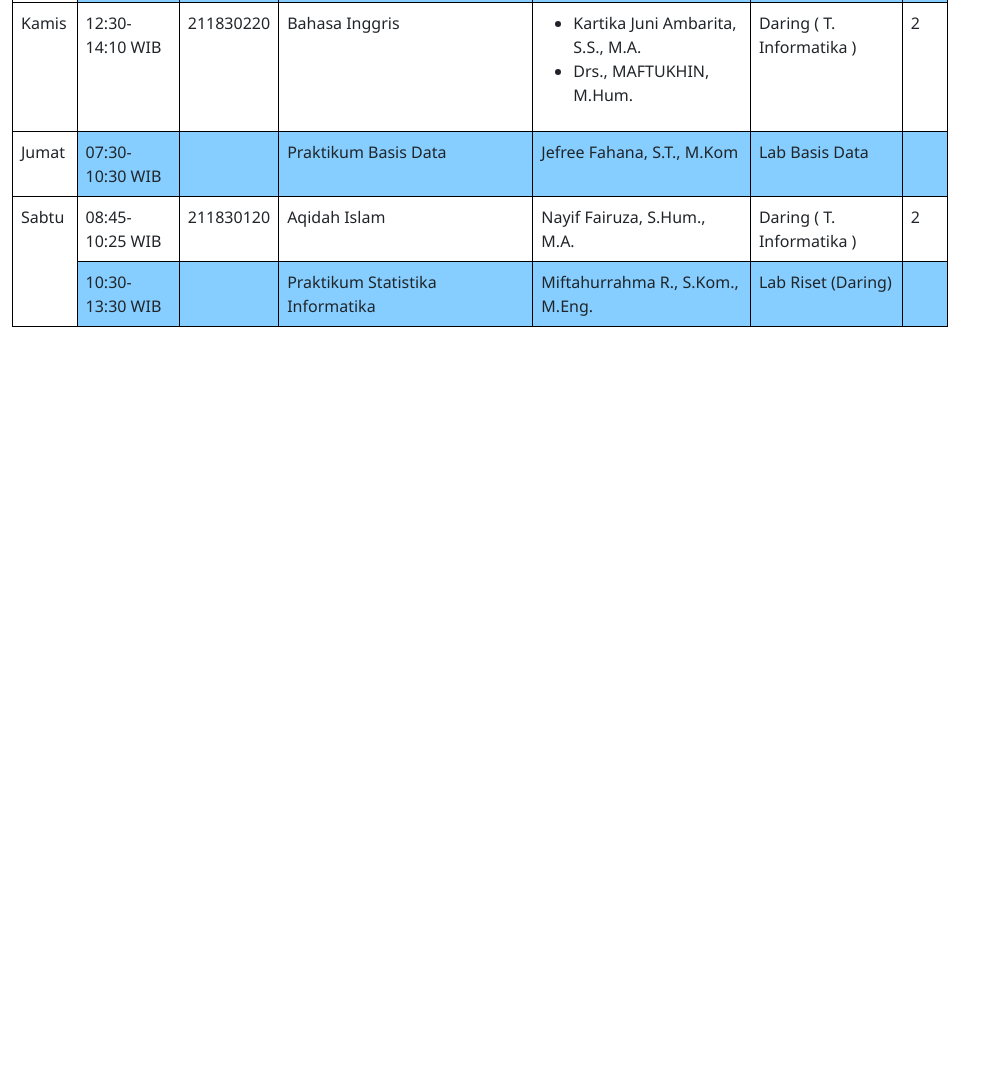
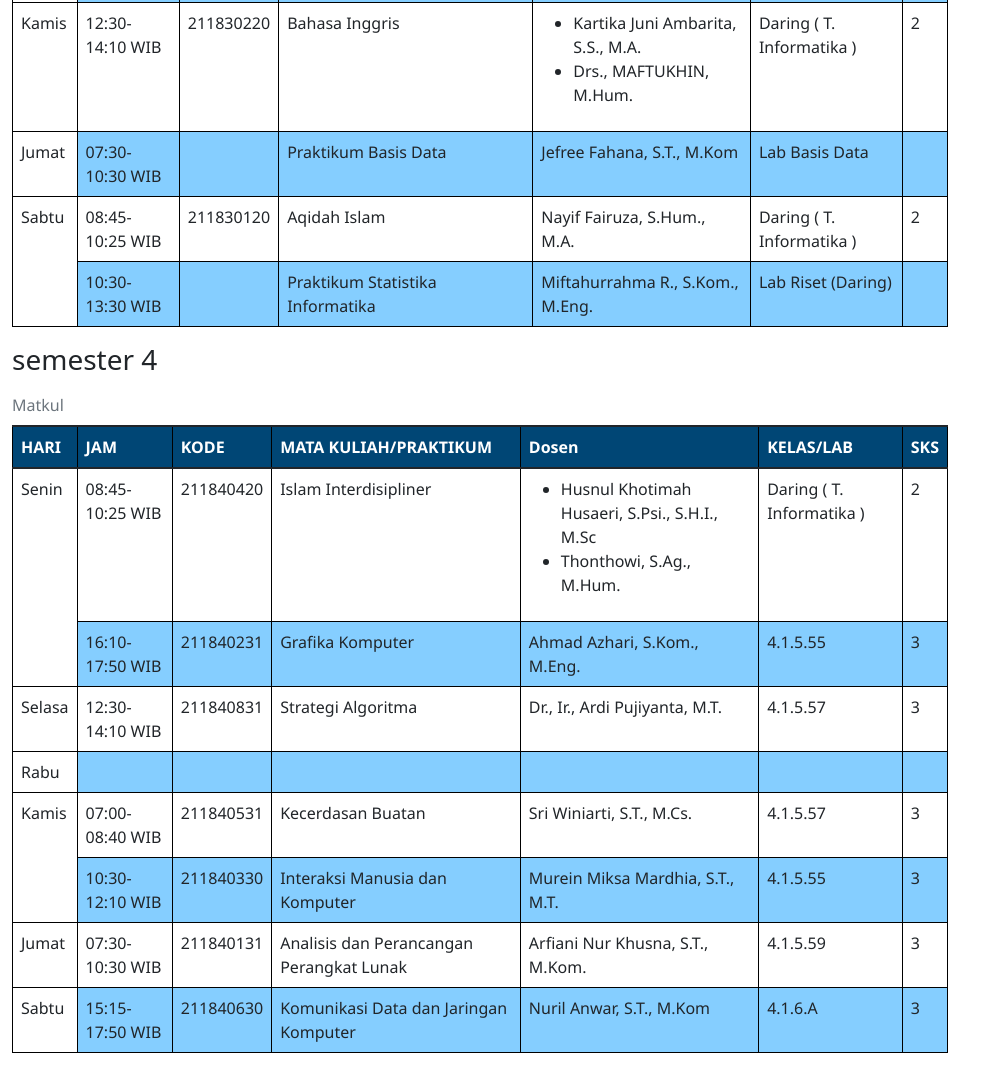
Before and after one commit to haniframadhani/jadwal-kuliah-tif-uad, a plain HTML site: page index.html in a window 1280 px wide. Shown: the part 2313-3382 px from the top of the page, without its empty margins (0-999 px from the left). Before the commit the page ends 2656 px from the top, so only its background shows below. Drawn offline with Linux system fonts and the light colour scheme.

Commit message:
semester 4
tambah jadwal untuk semester 4

```diff
--- a/index.html
+++ b/index.html
@@ -263,7 +263,7 @@
 								<td>4.1.5.59</td>
 								<td>4</td>
 							</tr>
-							<tr class="event">
+							<tr class="even">
 								<td rowspan="3" class="klear">Selasa</td>
 								<td>07:00-08:40 WIB</td>
 								<td>211830531</td>
@@ -280,7 +280,7 @@
 								<td>4.1.5.57</td>
 								<td>4</td>
 							</tr>
-							<tr class="event">
+							<tr class="even">
 								<td>15:00-16:30 WIB</td>
 								<td></td>
 								<td>Praktikum Sistem Operasi</td>
@@ -313,7 +313,7 @@
 								<td>Lab Jaringan</td>
 								<td></td>
 							</tr>
-							<tr class="event">
+							<tr class="even">
 								<td rowspan="1" class="klear">Kamis</td>
 								<td>12:30-14:10 WIB</td>
 								<td>211830220</td>
@@ -356,6 +356,100 @@
 						</tbody>
 					</table>
 				</div>
+				<h3>semester 4</h3>
+				<div class="table-responsive">
+					<table class="table caption-top">
+						<caption>Matkul</caption>
+						<thead>
+							<tr class="header">
+								<th scope="col">HARI</th>
+								<th scope="col">JAM</th>
+								<th scope="col">KODE</th>
+								<th scope="col">MATA KULIAH/PRAKTIKUM</th>
+								<th scope="col">Dosen</th>
+								<th scope="col">KELAS/LAB</th>
+								<th>SKS</th>
+							</tr>
+						</thead>
+						<tbody>
+							<tr class="even">
+								<td rowspan="2">Senin</td>
+								<td>08:45-10:25 WIB</td>
+								<td>211840420</td>
+								<td>Islam Interdisipliner</td>
+								<td>
+									<ul>
+										<li>Husnul Khotimah Husaeri, S.Psi., S.H.I., M.Sc</li>
+										<li>Thonthowi, S.Ag., M.Hum.</li>
+									</ul>
+								</td>
+								<td>Daring ( T. Informatika )</td>
+								<td>2</td>
+							</tr>
+							<tr class="odd">
+								<td>16:10-17:50 WIB</td>
+								<td>211840231</td>
+								<td>Grafika Komputer</td>
+								<td>Ahmad Azhari, S.Kom., M.Eng.</td>
+								<td>4.1.5.55</td>
+								<td>3</td>
+							</tr>
+							<tr class="even">
+								<td rowspan="1" class="klear">Selasa</td>
+								<td>12:30-14:10 WIB</td>
+								<td>211840831</td>
+								<td>Strategi Algoritma</td>
+								<td>Dr., Ir., Ardi Pujiyanta, M.T.</td>
+								<td>4.1.5.57</td>
+								<td>3</td>
+							</tr>
+							<tr class="odd">
+								<td rowspan="1" class="klear">Rabu</td>
+								<td></td>
+								<td></td>
+								<td></td>
+								<td></td>
+								<td></td>
+								<td></td>
+							</tr>
+							<tr class="even">
+								<td rowspan="2" class="klear">Kamis</td>
+								<td>07:00-08:40 WIB</td>
+								<td>211840531</td>
+								<td>Kecerdasan Buatan</td>
+								<td>Sri Winiarti, S.T., M.Cs.</td>
+								<td>4.1.5.57</td>
+								<td>3</td>
+							</tr>
+							<tr class="odd">
+								<td>10:30-12:10 WIB</td>
+								<td>211840330</td>
+								<td>Interaksi Manusia dan Komputer</td>
+								<td>Murein Miksa Mardhia, S.T., M.T.</td>
+								<td>4.1.5.55</td>
+								<td>3</td>
+							</tr>
+							<tr class="even">
+								<td rowspan="1" class="klear">Jumat</td>
+								<td>07:30-10:30 WIB</td>
+								<td>211840131</td>
+								<td>Analisis dan Perancangan Perangkat Lunak</td>
+								<td>Arfiani Nur Khusna, S.T., M.Kom.</td>
+								<td>4.1.5.59</td>
+								<td>3</td>
+							</tr>
+							<tr class="odd">
+								<td rowspan="1" class="klear">Sabtu</td>
+								<td>15:15-17:50 WIB</td>
+								<td>211840630</td>
+								<td>Komunikasi Data dan Jaringan Komputer</td>
+								<td>Nuril Anwar, S.T., M.Kom</td>
+								<td>4.1.6.A</td>
+								<td>3</td>
+							</tr>
+						</tbody>
+					</table>
+				</div>
 			</div>
 			<div class="col-3 jam-waktu">
 				<div class="jam pt-1 sticky-top">
```
